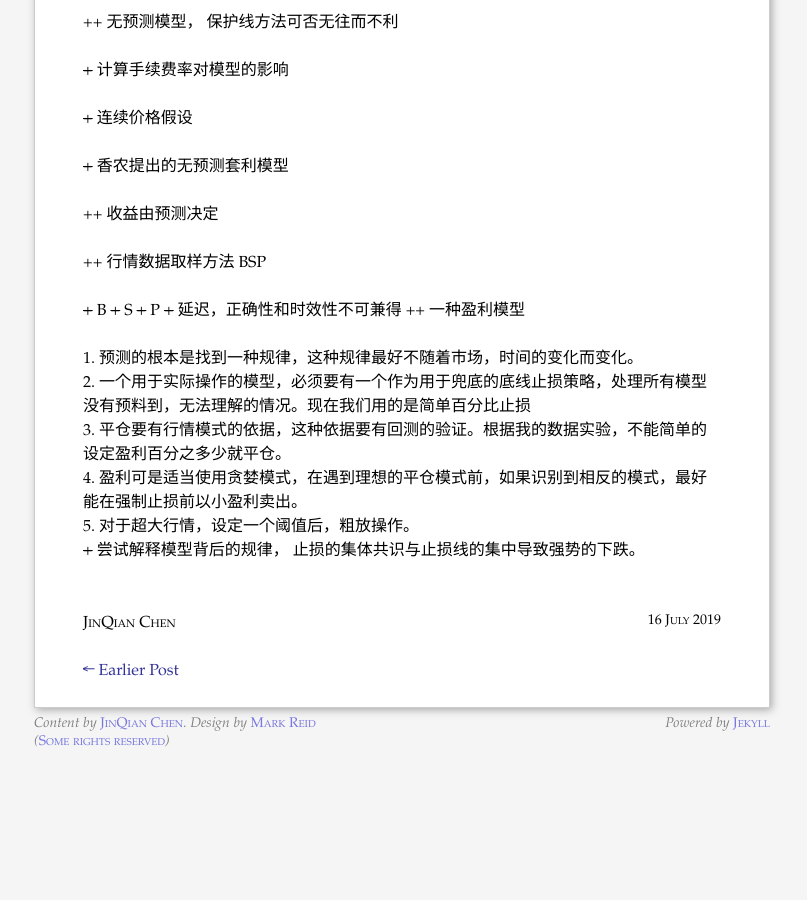
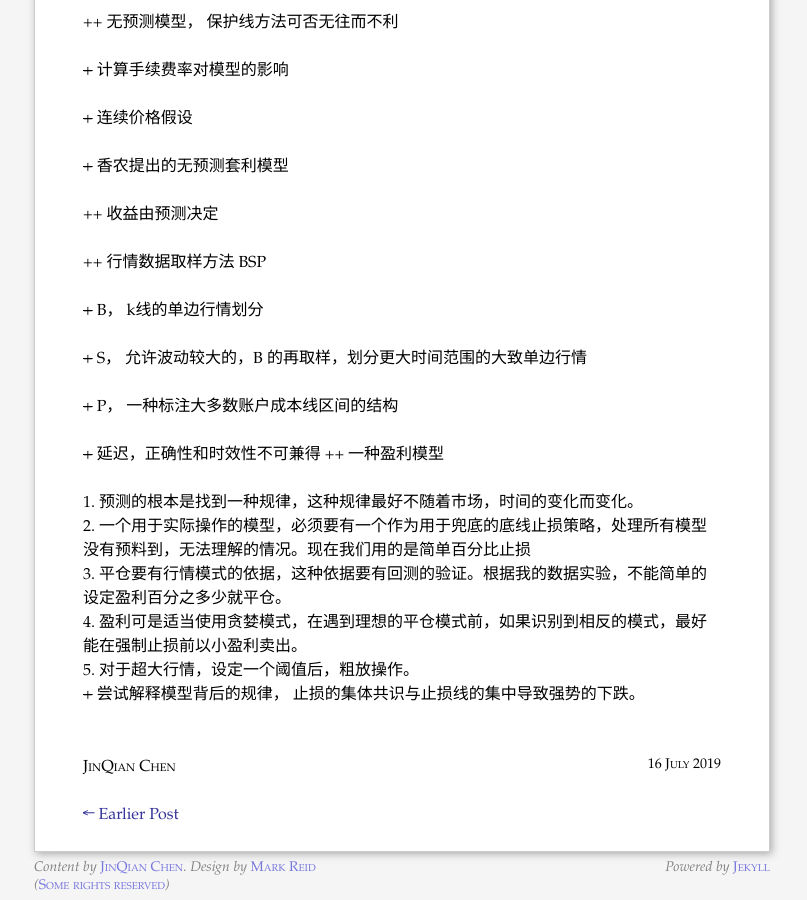
Before and after one commit to chenjinqian/chenjinqian.github.io, a Jekyll site: the page built from _posts/2019-07-16-Investment-related-some-issuses.markdown, in a window 1280 px wide and 900 px high, scrolled down 1159 px. Shown: the whole window, without its empty margins (238-1045 px from the left). Built offline with Jekyll 4.4.1, drawn with Linux system fonts in a browser that asks for light colours; before the commit the page ends 1915 px from its top, so only the background shows below that.

Commit message:
change some space in bsp

```diff
--- a/_posts/2019-07-16-Investment-related-some-issuses.markdown
+++ b/_posts/2019-07-16-Investment-related-some-issuses.markdown
@@ -95,9 +95,18 @@ E = 0.5*2*f+0.5*(-1)*f = 0.5*f &gt; 0
 </p>
 
 <p>
-<del>+</del> B
-<del>+</del> S
-<del>+</del> P
+<del>+</del> B， k线的单边行情划分
+</p>
+
+<p>
+<del>+</del> S， 允许波动较大的，B 的再取样，划分更大时间范围的大致单边行情
+</p>
+
+<p>
+<del>+</del> P， 一种标注大多数账户成本线区间的结构
+</p>
+
+<p>
 <del>+</del> 延迟，正确性和时效性不可兼得
 ++ 一种盈利模型
 </p>
```
